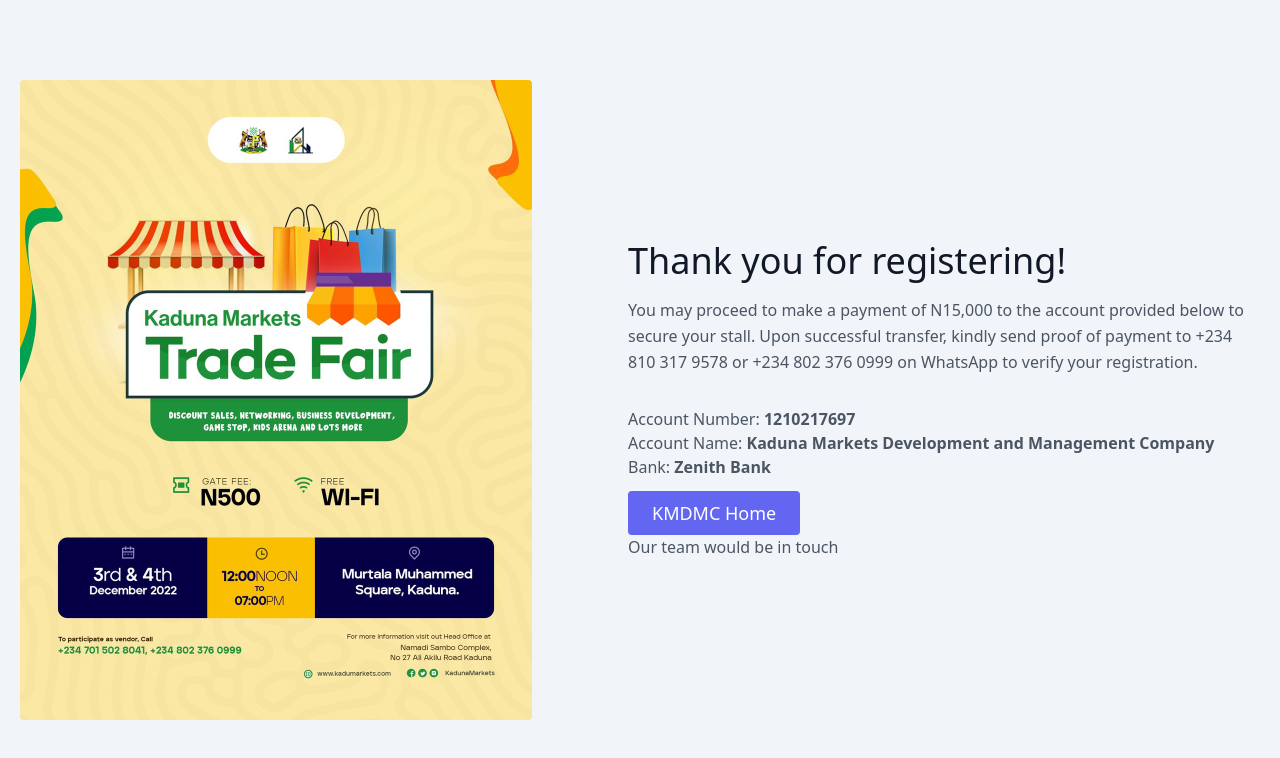
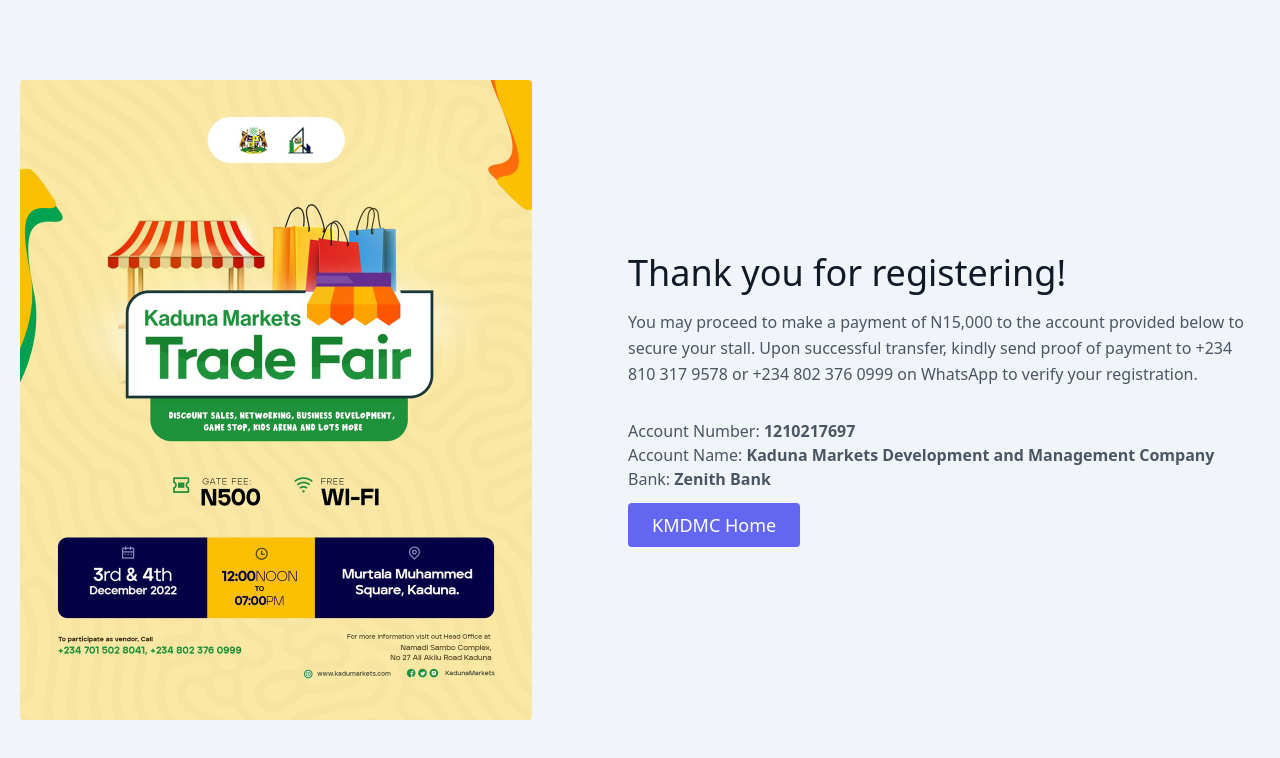
Before and after one commit to general-Dee/kmdmc, a Next.js app: page /confirmation in a window 1280 px wide. Shown: the top 758 px of the page. Built offline with nearby package versions, Linux system fonts and the light colour scheme.

Commit message:
Tradefair 3.0 vendor reg conclude

```diff
--- a/pages/confirmation.tsx
+++ b/pages/confirmation.tsx
@@ -26,7 +26,7 @@
         onClick={()=> router.push('/')}
         className="inline-flex text-white bg-indigo-500 mt-3 border-0 py-2 px-6 focus:outline-none hover:bg-indigo-600 rounded text-lg">KMDMC Home</button>
       </div>
-        <p className='text-base'>Our team would be in touch</p>
+        {/* <p className='text-base'>Our team would be in touch</p> */}
     </div>
   </div>
 </section>
--- a/pages/tradefair/vendor.tsx
+++ b/pages/tradefair/vendor.tsx
@@ -101,7 +101,7 @@
                   {/* <input type="text" onChange={({ target }) => setNumberOfStalls(target.value)} value={numberOfStalls} id="numberOfStalls" className='w-full border-2 border-gray-100 rounded-xl p-4 mt-1 outline-none bg-transparent' placeholder='How many stalls would you like?'/> */}
               </div>
               <div className='mt-5 flex align-center '>
-                  <label htmlFor="returningTrader"> Are you a returning Trader? </label>
+                  <label htmlFor="returningTrader"> Are you a returning vendor? </label>
                   <input type="checkbox"
                   id="returningTrader"
                   checked={returningTrader}
```
